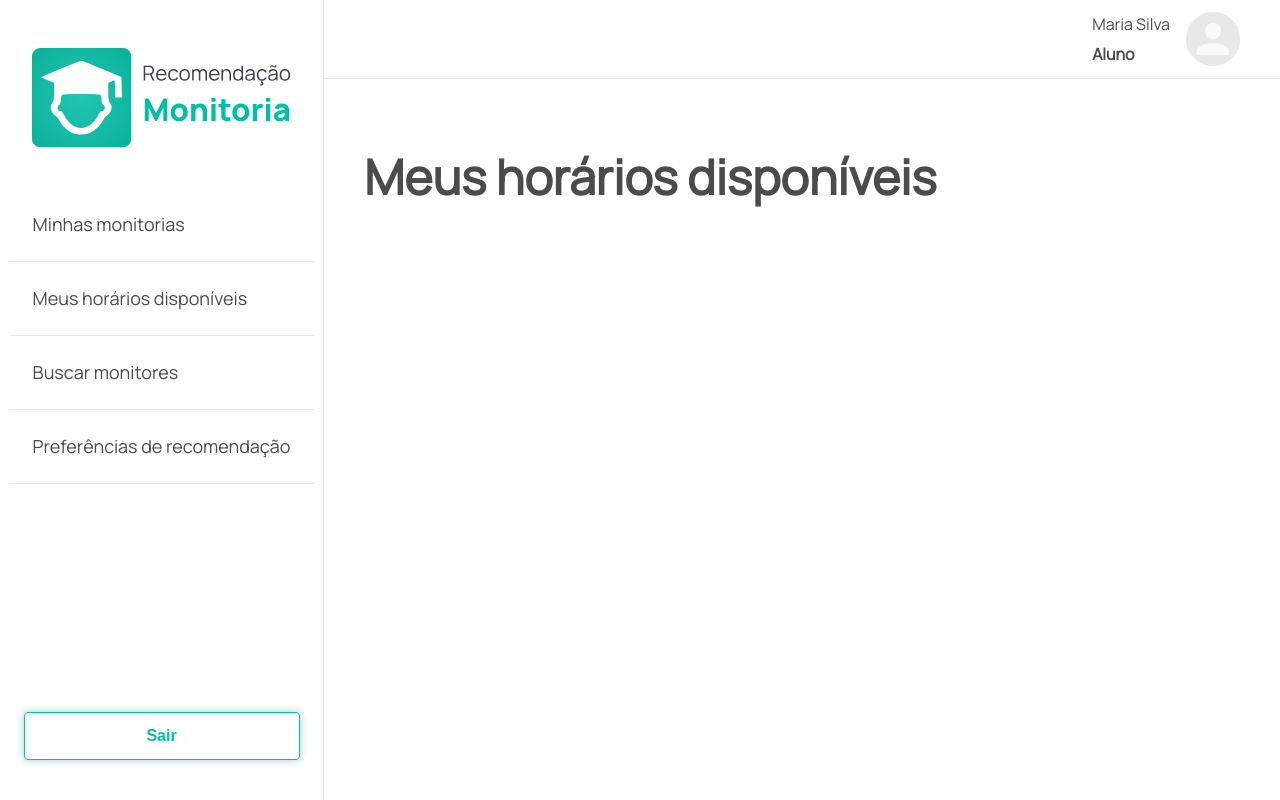
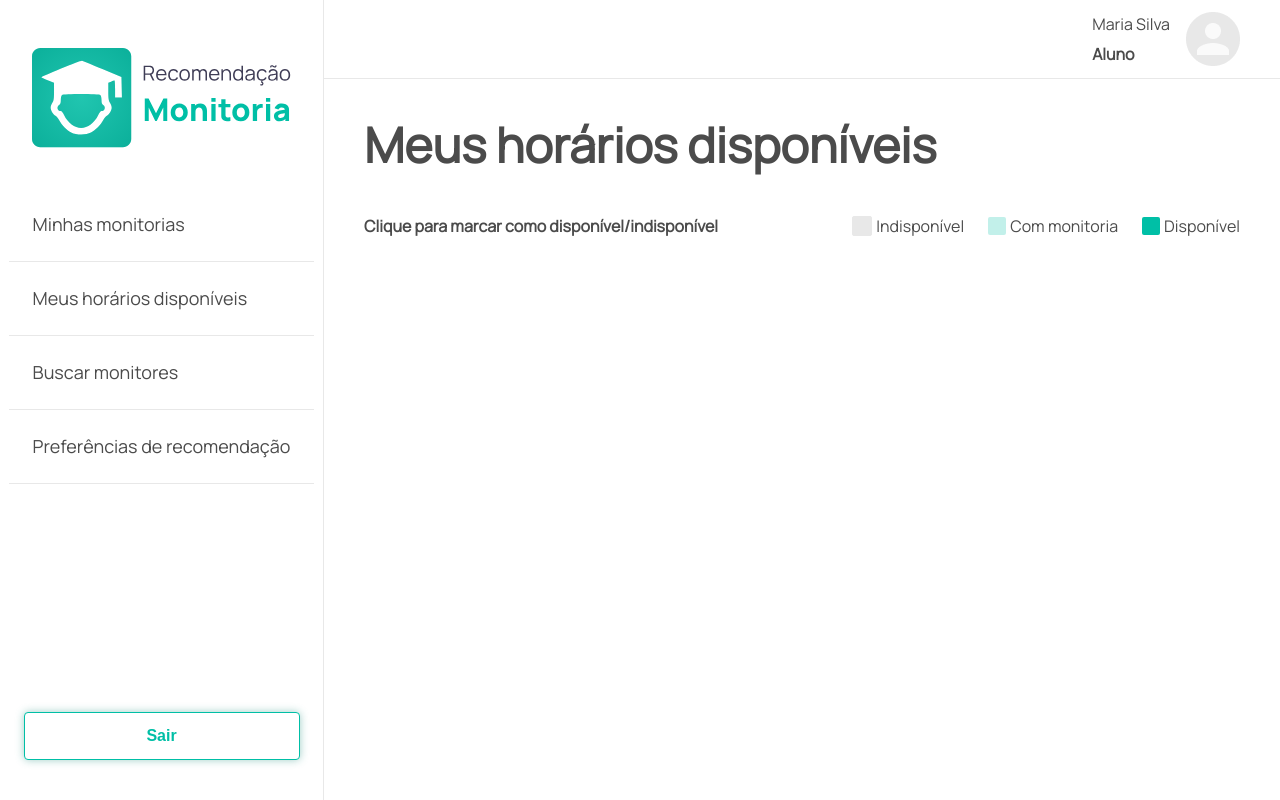
Before and after one commit to biachiarelli/monitoria-app, a React (Create React App) app: page /horarios-disponiveis in a window 1280 px wide. Built offline with nearby package versions, Linux system fonts and the light colour scheme.

Commit message:
Inicio das rotas

```diff
--- /dev/null
+++ b/src/components/RadioButton/index.jsx
@@ -0,0 +1,10 @@
+const RadioButton = (props) => {
+    return (
+      <div className="RadioButton">
+        <input type="radio" />
+        <label>{props.label}</label>
+      </div>
+    );
+  };
+
+  export default RadioButton;
--- a/src/pages/Home/home.scss
+++ b/src/pages/Home/home.scss
@@ -4,6 +4,7 @@
         line-height: 66px;
         color: $gray-4;
         font-weight: 400;
+        margin: 0;
 
         .bold {
             font-weight: bold;
--- a/src/pages/Preferences/index.jsx
+++ b/src/pages/Preferences/index.jsx
@@ -6,6 +6,7 @@ const Preferences = () => {
     <GridTemplate>
         <div className="Preferences">
           <h1 className="Preferences-title">Minhas preferências de recomendação</h1>
+          <p className="Preferences-text">Essas foram informações que você salvou assim que fez o cadastro. Nós usamos essas informações para te recomendar monitores, mas você pode alterar a qualquer momento.</p>
         </div>
     </GridTemplate>
   );
--- a/src/pages/Preferences/preferences.scss
+++ b/src/pages/Preferences/preferences.scss
@@ -4,6 +4,14 @@
         line-height: 66px;
         color: $gray-4;
         font-weight: 700;
+        margin: 0;
+    }
+
+    &-text {
+        font-weight: 400;
+        font-size: 20px;
+        line-height: 27px;
+        color: $gray-4;
     }
 
 }
--- a/src/pages/Profile/profile.scss
+++ b/src/pages/Profile/profile.scss
@@ -4,6 +4,7 @@
         line-height: 66px;
         color: $gray-4;
         font-weight: 700;
+        margin: 0;
     }
 
 }
--- a/src/pages/RegisterStudant/index.jsx
+++ b/src/pages/RegisterStudant/index.jsx
@@ -6,6 +6,7 @@ import Button from "../../components/Button";
 import StepperRegister from "../../components/StepperRegister";
 import { IoIosArrowRoundBack } from "react-icons/io";
 import { useNavigate } from 'react-router-dom';
+import RadioButton from '../../components/RadioButton';
 
 const RegisterStudant = () => {
   const navigate = useNavigate();
@@ -111,8 +112,10 @@ const RegisterStudant = () => {
               options={course}
               />
 
-            <div>
-              <label>Estudante cotista? </label>
+            <div  className='Register-form__label'>
+              <label className='Register-form__label'>Estudante cotista? </label>
+              <RadioButton label="Sim" />
+              <RadioButton label="Não" />
             </div>
 
             <Input
--- a/src/pages/Schedules/index.jsx
+++ b/src/pages/Schedules/index.jsx
@@ -6,6 +6,17 @@ const Schedules = () => {
     <GridTemplate>
         <div className="Schedules">
           <h1 className="Schedules-title"> Meus horários disponíveis</h1>
+            <div className="Schedules-label">
+               <h2 className="Schedules-label__text">Clique para marcar como disponível/indisponível</h2>
+               <div className="Schedules-label__itens">
+                <div className="Schedules-label__item"><span className="square gray"></span> Indisponível</div>
+                <div className="Schedules-label__item"><span className="square light"></span> Com monitoria</div>
+                <div className="Schedules-label__item"><span className="square dark"></span> Disponível</div>
+               </div>
+            </div>
+          <div className="Schedules-table">
+
+          </div>
         </div>
     </GridTemplate>
   );
--- a/src/pages/Schedules/schedules.scss
+++ b/src/pages/Schedules/schedules.scss
@@ -1,8 +1,64 @@
 .Schedules {
+    display: grid;
+    grid-gap: 24px;
+
     &-title {
         font-size: 48px;
         line-height: 66px;
         color: $gray-4;
         font-weight: 700;
+        margin: 0;
     }
+
+    &-label {
+
+        display: flex;
+        justify-content: space-between;
+        align-items: center;
+
+        &__text {
+            font-weight: 700;
+            font-size: 16px;
+            line-height: 22px;
+            color: $gray-4;
+        }
+
+        &__itens {
+            display: flex;
+            grid-gap: 24px;
+        }
+
+        &__item {
+            font-size: 16px;
+            line-height: 22px;
+            color: $gray-4;
+            display: flex;
+            grid-gap: 4px;
+            align-items: center;
+            justify-items: center;
+
+            .square {
+                width: 18px;
+                height: 18px;
+                border-radius: 2px;
+
+                &.gray {
+                    background: $gray-2;
+                    border: 1px solid #E8E8E8;
+                }
+
+                &.light {
+                    background: $primary-color;
+                    opacity: 24%;
+
+                }
+
+                &.dark {
+                    background: $primary-color;
+                }
+            }
+
+        }
+    }
+
 }
--- a/src/pages/SearchMonitor/search-monitor.scss
+++ b/src/pages/SearchMonitor/search-monitor.scss
@@ -4,5 +4,6 @@
         line-height: 66px;
         color: $gray-4;
         font-weight: 700;
+        margin: 0;
     }
 }
```
Also changed, not shown: src/components/RadioButton/input.scss (added, +37 -0 lines).
